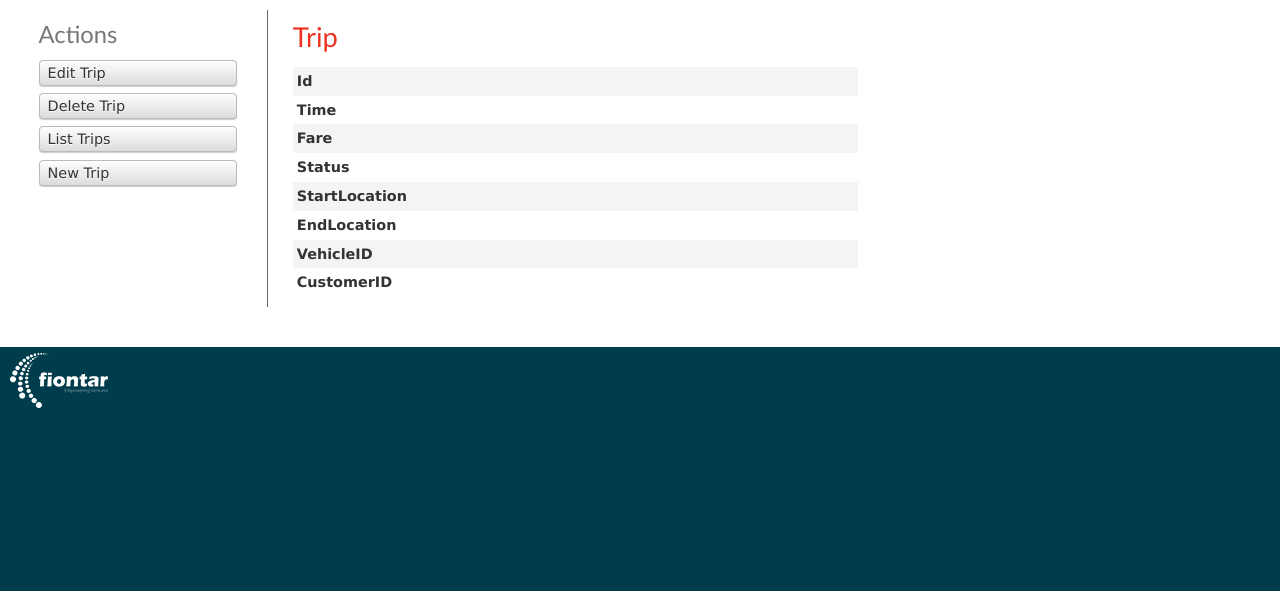
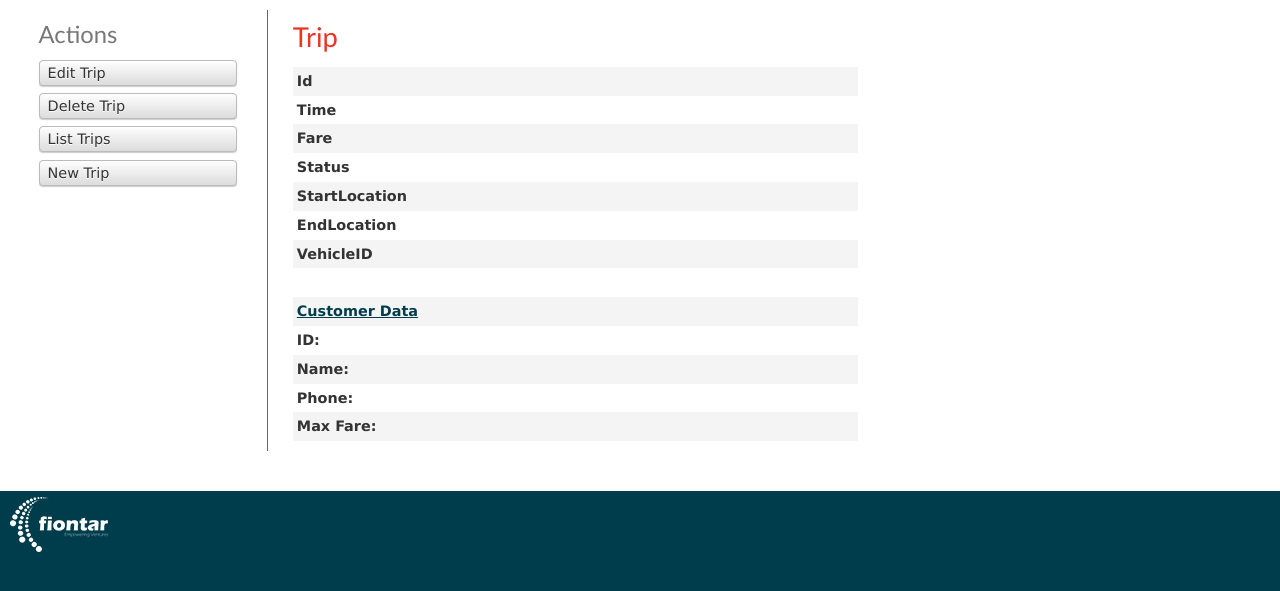
Before and after one commit to gitter-badger/T2MS, a CakePHP app: the page made by app/View/Trips/view.ctp in a window 1280 px wide. Shown: the part 47-638 px from the top of the page. Run offline with PHP 8.4 and a stand-in for CakePHP, Linux system fonts and the light colour scheme; the template is opened without the code that fills it, so the values that code supplies are empty; some libraries are stand-ins or nearby versions.

Commit message:
Trip view

```diff
--- a/app/View/Trips/view.ctp
+++ b/app/View/Trips/view.ctp
@@ -36,11 +36,28 @@
 			<?php echo h($trip['Trip']['vehicleID']); ?>
 			&nbsp;
 		</dd>
-		<dt><?php echo __('CustomerID'); ?></dt>
+		<dt>&nbsp;</dt><dd>&nbsp;</dd>
+		<dt><?php echo $this->Html->link('Customer Data','/customers/view/'.$trip['Trip']['customerID']); ?></dt>
 		<dd>
+			&nbsp;
+		</dd>
+		<dt><?php echo __('ID: '); ?></dt><dd>
 			<?php echo h($trip['Trip']['customerID']); ?>
 			&nbsp;
 		</dd>
+		<dt><?php echo __('Name: '); ?></dt><dd>
+			<?php echo h($trip['Customer']['name']); ?>
+			&nbsp;
+		</dd>
+		<dt><?php echo __('Phone: '); ?></dt><dd>
+			<?php echo h($trip['Customer']['phone']); ?>
+			&nbsp;
+		</dd>
+		<dt><?php echo __('Max Fare: '); ?></dt><dd>
+			<?php echo h($trip['Customer']['maxFare']); ?>
+			&nbsp;
+		</dd>
+
 	</dl>
 </div>
 <div class="actions">
```
